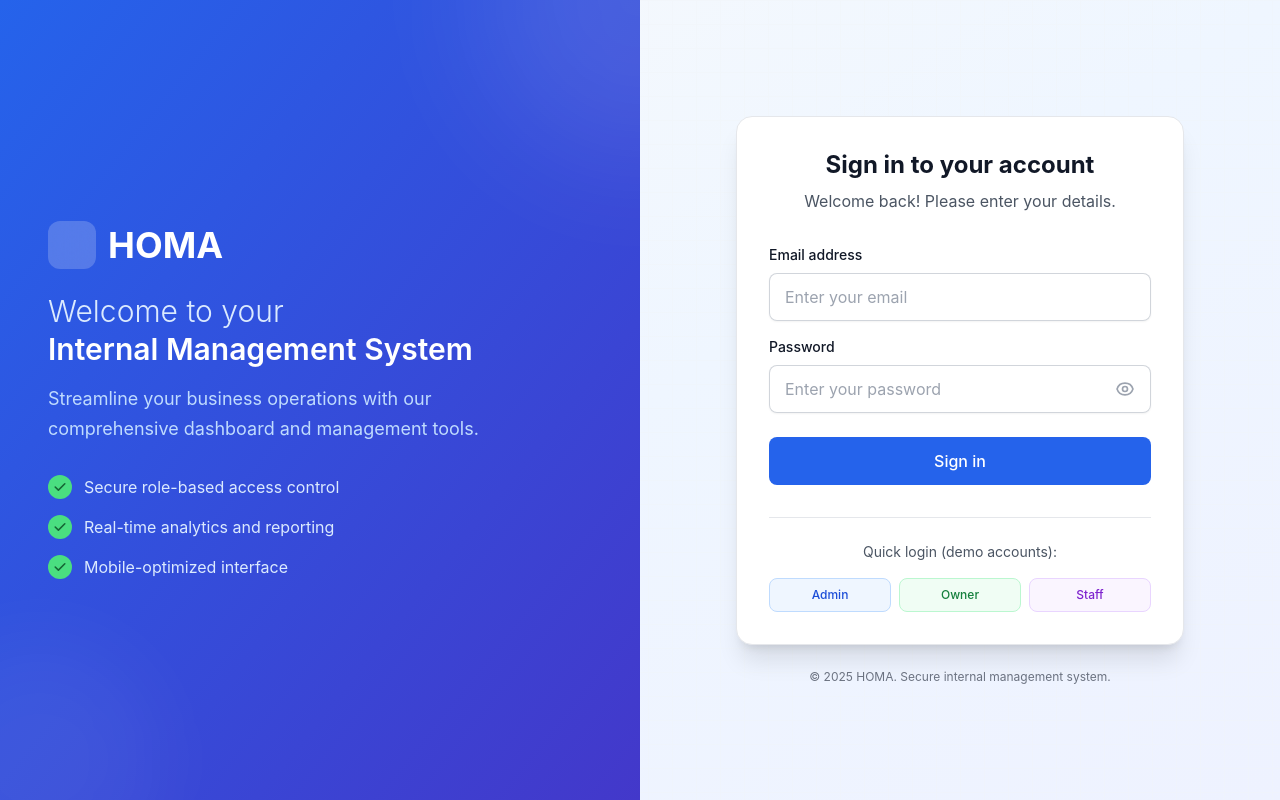
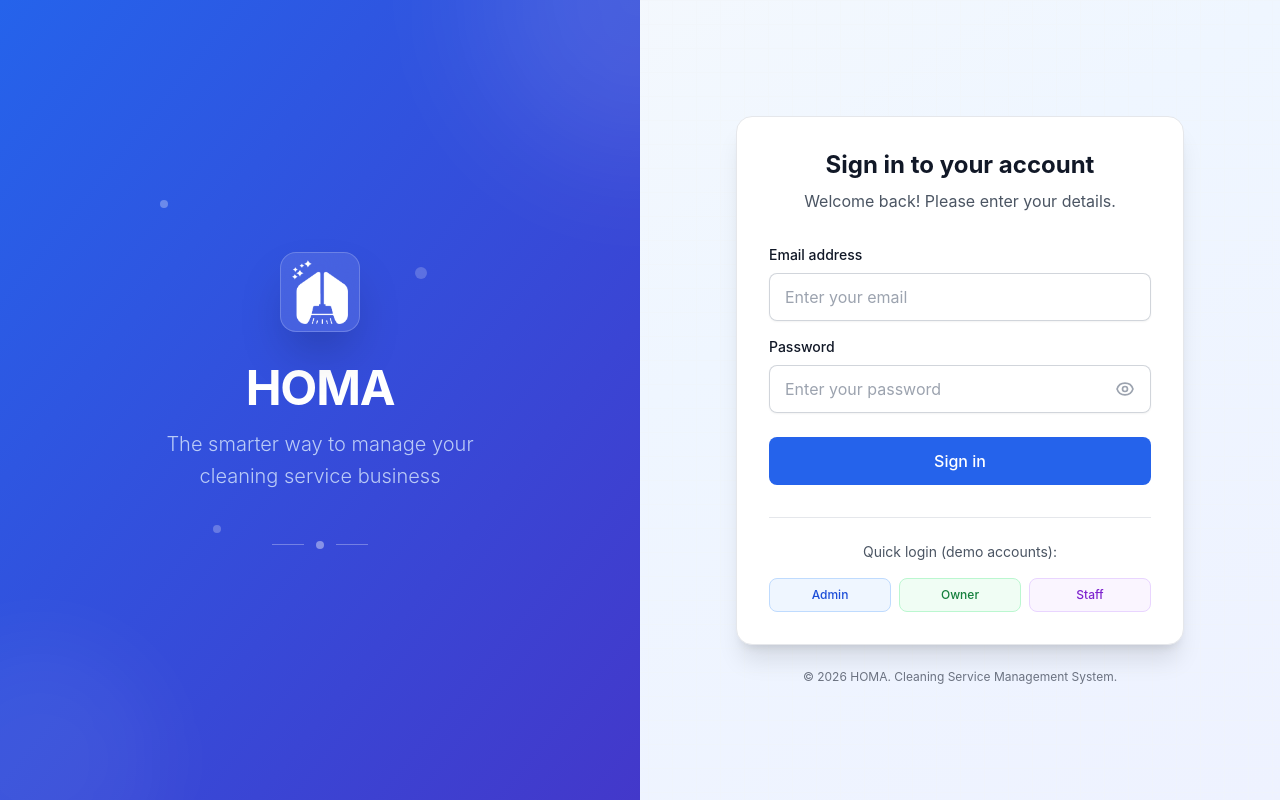
Before and after one commit to ndiyansahh/homa-intools, a Next.js app: page /login in a window 1280 px wide. Built offline with nearby package versions, Linux system fonts and the light colour scheme.

Commit message:
fix login page

```diff
--- a/src/components/login-form.tsx
+++ b/src/components/login-form.tsx
@@ -116,47 +116,33 @@ export default function LoginForm() {
           <div className="absolute top-0 right-0 -mr-40 -mt-40 w-80 h-80 bg-white/10 rounded-full blur-3xl"></div>
           <div className="absolute bottom-0 left-0 -ml-20 -mb-20 w-60 h-60 bg-white/5 rounded-full blur-2xl"></div>
 
-          <div className="relative z-10 flex flex-col justify-center px-12 w-full">
-            <div className="mb-8">
-              <div className="flex items-center space-x-3 mb-6">
-                <div className="w-12 h-12 bg-white/20 backdrop-blur-lg rounded-xl flex items-center justify-center">
-                  <span className="text-2xl"></span>
+          <div className="relative z-10 flex flex-col justify-center items-center h-full px-12 w-full">
+            {/* Floating decorative elements */}
+            <div className="absolute top-1/4 left-1/4 w-2 h-2 bg-white/30 rounded-full animate-pulse"></div>
+            <div className="absolute top-1/3 right-1/3 w-3 h-3 bg-white/20 rounded-full animate-pulse delay-75"></div>
+            <div className="absolute bottom-1/3 left-1/3 w-2 h-2 bg-white/25 rounded-full animate-pulse delay-150"></div>
+
+            {/* Main branding */}
+            <div className="text-center">
+              <div className="flex items-center justify-center space-x-4 mb-8">
+                <div className="w-20 h-20 bg-white/10 backdrop-blur-xl rounded-2xl flex items-center justify-center overflow-hidden shadow-2xl border border-white/20">
+                  <img src="/images/homa-logo-white.png" alt="HOMA Logo" className="w-16 h-16 object-contain" />
                 </div>
-                <h1 className="text-4xl font-bold text-white">HOMA</h1>
               </div>
-              <h2 className="text-3xl font-light text-blue-100 mb-4 leading-tight">
-                Welcome to your<br />
-                <span className="font-semibold text-white">Internal Management System</span>
-              </h2>
-              <p className="text-blue-200 text-lg leading-relaxed max-w-md">
-                Streamline your business operations with our comprehensive dashboard and management tools.
+
+              <h1 className="text-5xl font-bold text-white mb-4 tracking-tight">
+                HOMA
+              </h1>
+
+              <p className="text-xl text-blue-100/80 font-light max-w-sm mx-auto leading-relaxed">
+                The smarter way to manage your cleaning service business
               </p>
-            </div>
 
-            <div className="space-y-4">
-              <div className="flex items-center space-x-3 text-blue-100">
-                <div className="w-6 h-6 bg-green-400 rounded-full flex items-center justify-center">
-                  <svg className="w-4 h-4 text-green-800" fill="currentColor" viewBox="0 0 20 20">
-                    <path fillRule="evenodd" d="M16.707 5.293a1 1 0 010 1.414l-8 8a1 1 0 01-1.414 0l-4-4a1 1 0 011.414-1.414L8 12.586l7.293-7.293a1 1 0 011.414 0z" clipRule="evenodd" />
-                  </svg>
-                </div>
-                <span>Secure role-based access control</span>
-              </div>
-              <div className="flex items-center space-x-3 text-blue-100">
-                <div className="w-6 h-6 bg-green-400 rounded-full flex items-center justify-center">
-                  <svg className="w-4 h-4 text-green-800" fill="currentColor" viewBox="0 0 20 20">
-                    <path fillRule="evenodd" d="M16.707 5.293a1 1 0 010 1.414l-8 8a1 1 0 01-1.414 0l-4-4a1 1 0 011.414-1.414L8 12.586l7.293-7.293a1 1 0 011.414 0z" clipRule="evenodd" />
-                  </svg>
-                </div>
-                <span>Real-time analytics and reporting</span>
-              </div>
-              <div className="flex items-center space-x-3 text-blue-100">
-                <div className="w-6 h-6 bg-green-400 rounded-full flex items-center justify-center">
-                  <svg className="w-4 h-4 text-green-800" fill="currentColor" viewBox="0 0 20 20">
-                    <path fillRule="evenodd" d="M16.707 5.293a1 1 0 010 1.414l-8 8a1 1 0 01-1.414 0l-4-4a1 1 0 011.414-1.414L8 12.586l7.293-7.293a1 1 0 011.414 0z" clipRule="evenodd" />
-                  </svg>
-                </div>
-                <span>Mobile-optimized interface</span>
+              {/* Subtle divider */}
+              <div className="mt-12 flex items-center justify-center space-x-3">
+                <div className="w-8 h-px bg-white/30"></div>
+                <div className="w-2 h-2 bg-white/40 rounded-full"></div>
+                <div className="w-8 h-px bg-white/30"></div>
               </div>
             </div>
           </div>
@@ -168,8 +154,8 @@ export default function LoginForm() {
             {/* Mobile Logo */}
             <div className="lg:hidden text-center mb-8">
               <div className="flex items-center justify-center space-x-3 mb-4">
-                <div className="w-10 h-10 bg-blue-600 rounded-xl flex items-center justify-center">
-                  <span className="text-xl">🏠</span>
+                <div className="w-12 h-12 rounded-xl flex items-center justify-center overflow-hidden">
+                  <img src="/images/homa-logo.png" alt="HOMA Logo" className="w-full h-full object-contain" />
                 </div>
                 <h1 className="text-2xl font-bold text-gray-900">HOMA</h1>
               </div>
@@ -296,7 +282,7 @@ export default function LoginForm() {
 
             {/* Footer */}
             <div className="mt-6 text-center text-xs text-gray-500">
-              <p>© 2025 HOMA. Secure internal management system.</p>
+              <p>© 2026 HOMA. Cleaning Service Management System.</p>
             </div>
           </div>
         </div>
--- a/src/components/sidebar.tsx
+++ b/src/components/sidebar.tsx
@@ -56,8 +56,8 @@ export default function Sidebar({ navigationItems, session, isOpen, onClose }: S
         {/* Header */}
         <div className="flex items-center justify-between h-16 px-6 border-b border-gray-200/50 bg-white/80 backdrop-blur-sm">
           <div className="flex items-center space-x-3">
-            <div className="w-8 h-8 bg-gradient-to-br from-blue-600 to-indigo-600 rounded-lg flex items-center justify-center">
-              <Icons.home className="w-4 h-4 text-white" />
+            <div className="w-10 h-10 rounded-lg flex items-center justify-center overflow-hidden">
+              <img src="/images/homa-logo.png" alt="HOMA Logo" className="w-full h-full object-contain" />
             </div>
             <h1 className="text-xl font-bold bg-gradient-to-r from-gray-900 to-gray-600 bg-clip-text text-transparent">
               HOMA
@@ -141,8 +141,8 @@ export default function Sidebar({ navigationItems, session, isOpen, onClose }: S
                   ${session.role === 'ADMIN'
                     ? 'bg-purple-100 text-purple-800'
                     : session.role === 'OWNER'
-                    ? 'bg-green-100 text-green-800'
-                    : 'bg-blue-100 text-blue-800'
+                      ? 'bg-green-100 text-green-800'
+                      : 'bg-blue-100 text-blue-800'
                   }
                 `}>
                   {session.role}
```
Also changed, not shown: public/images/homa-logo-white.png (added).
